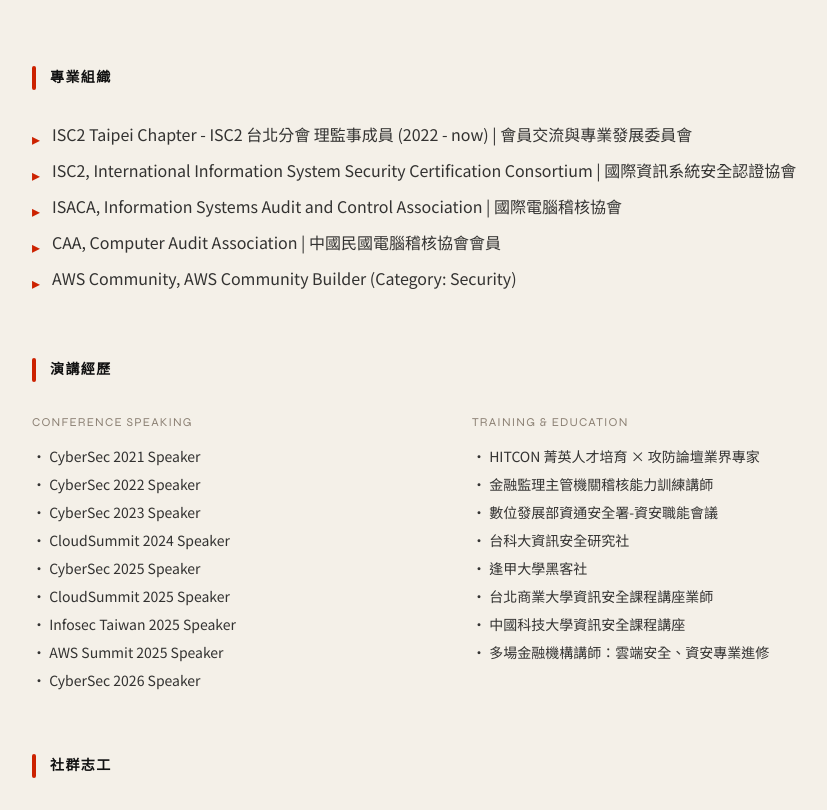
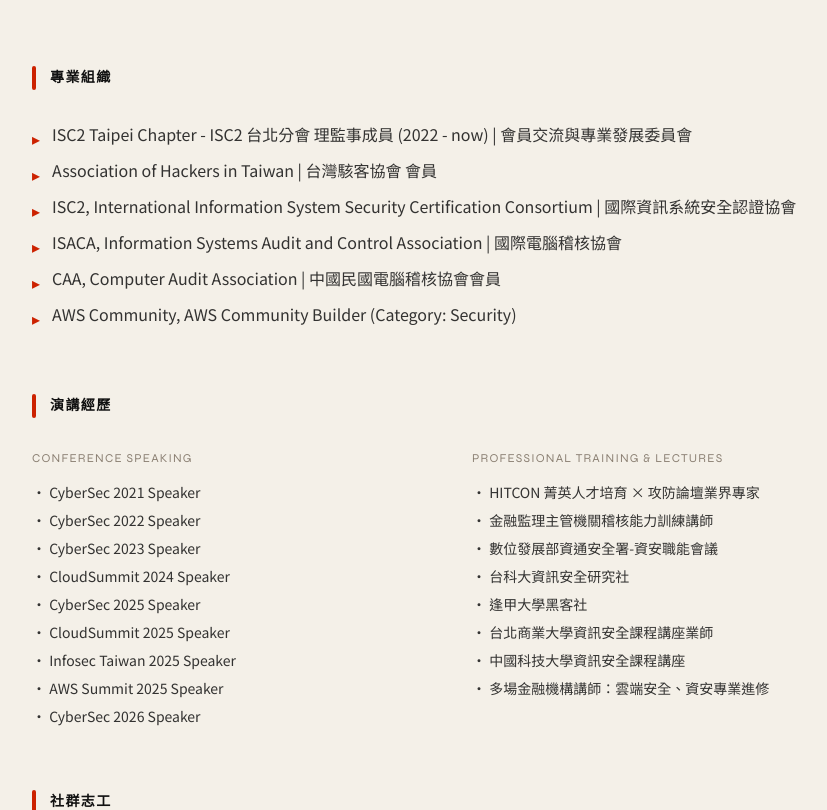
Before and after one commit to kuronetwork/kuronetwork.github.io, a Next.js app: page /about in a window 1280 px wide. Shown: the part 860-1670 px from the top of the page, without its empty margins (56-883 px from the left). Built offline with nearby package versions, Linux system fonts and the light colour scheme; a web font is replaced by a local one.

Commit message:
Update Pages

```diff
--- a/app/about/page.tsx
+++ b/app/about/page.tsx
@@ -62,6 +62,7 @@
             <ul className="space-y-2">
               {[
                 { text: 'ISC2 Taipei Chapter - ISC2 台北分會 理監事成員 (2022 - now) | 會員交流與專業發展委員會', href: 'https://www.isc2chapter.tw/' },
+                { text: 'Association of Hackers in Taiwan | 台灣駭客協會 會員', href: 'https://hacker.org.tw/' },
                 { text: 'ISC2, International Information System Security Certification Consortium | 國際資訊系統安全認證協會' },
                 { text: 'ISACA, Information Systems Audit and Control Association | 國際電腦稽核協會' },
                 { text: 'CAA, Computer Audit Association | 中國民國電腦稽核協會會員' },
@@ -100,7 +101,7 @@
                 </ul>
               </div>
               <div>
-                <p className="font-ui text-xs tracking-widest uppercase text-warm-gray mb-4">Training & Education</p>
+                <p className="font-ui text-xs tracking-widest uppercase text-warm-gray mb-4">Professional Training & Lectures</p>
                 <ul className="space-y-2 font-body text-sm text-ink/85">
                   {[
                     'HITCON 菁英人才培育 × 攻防論壇業界專家',
```
